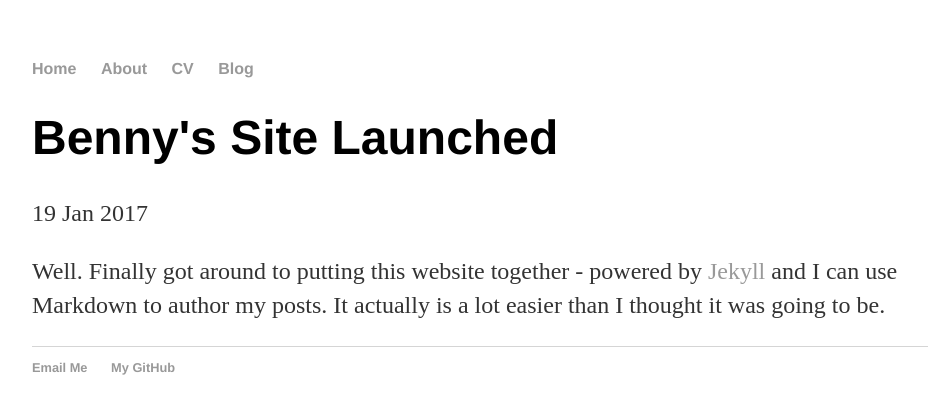
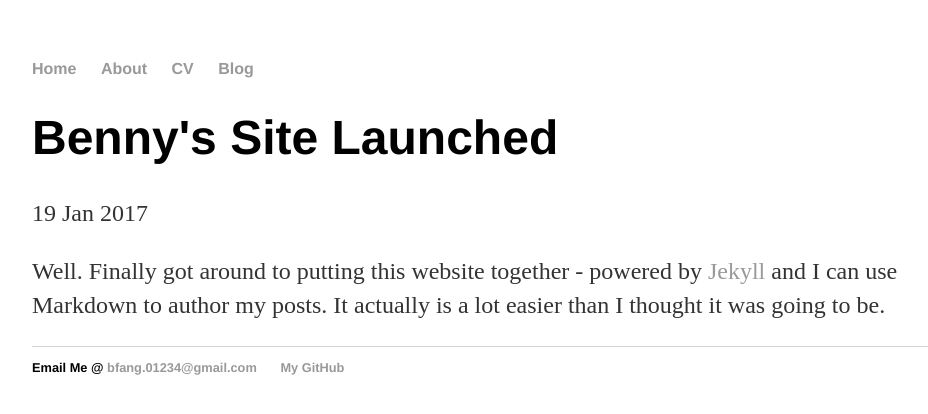
Before and after one commit to bennyfang/bennyfang.github.io, a Jekyll site: the page built from _posts/2017-01-19-benny-fang-site-launched.md, in a window 1280 px wide. Shown: the top 414 px of the page, without its empty margins (160-1088 px from the left). Built offline with Jekyll 4.4.1, drawn with Linux system fonts in a browser that asks for light colours.

Commit message:
Update default.html

```diff
--- a/_layouts/default.html
+++ b/_layouts/default.html
@@ -21,7 +21,7 @@
 			</div><!-- /.container -->
 			<footer>
 	    		<ul>
-	        		<li><a href="mailto:bfang.01234@gmail.com">Email Me</a></li>
+	        		<li>Email Me @ <a href="mailto:bfang.01234@gmail.com">bfang.01234@gmail.com</a></li>
 	        		<li><a href="https://github.com/bennyfang">My GitHub</a></li>
 				</ul>
 			</footer>
```
